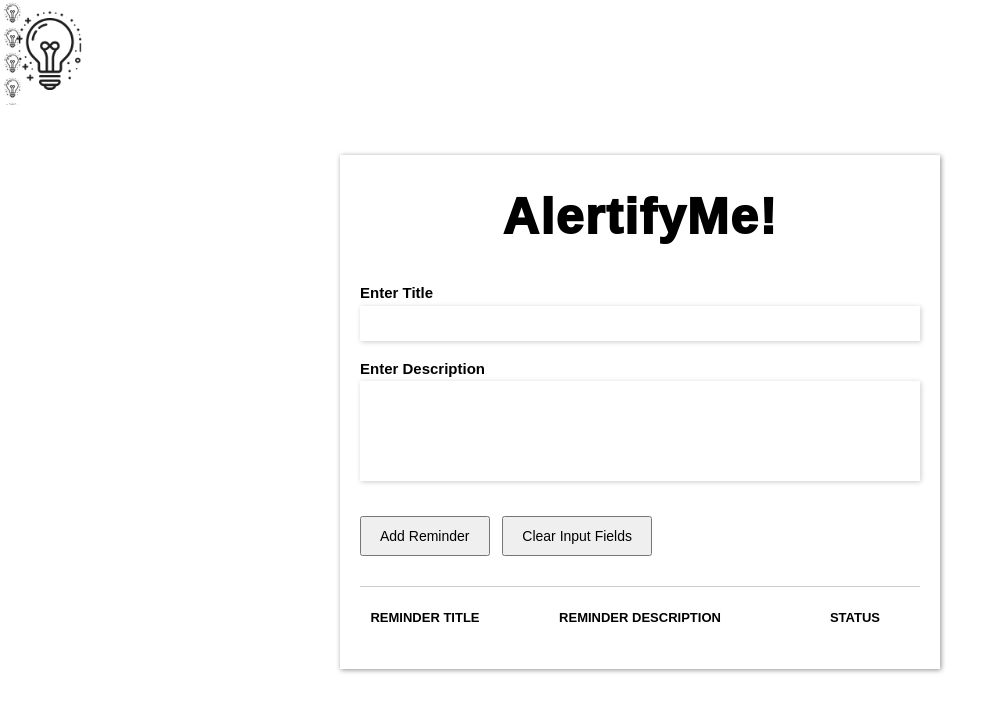
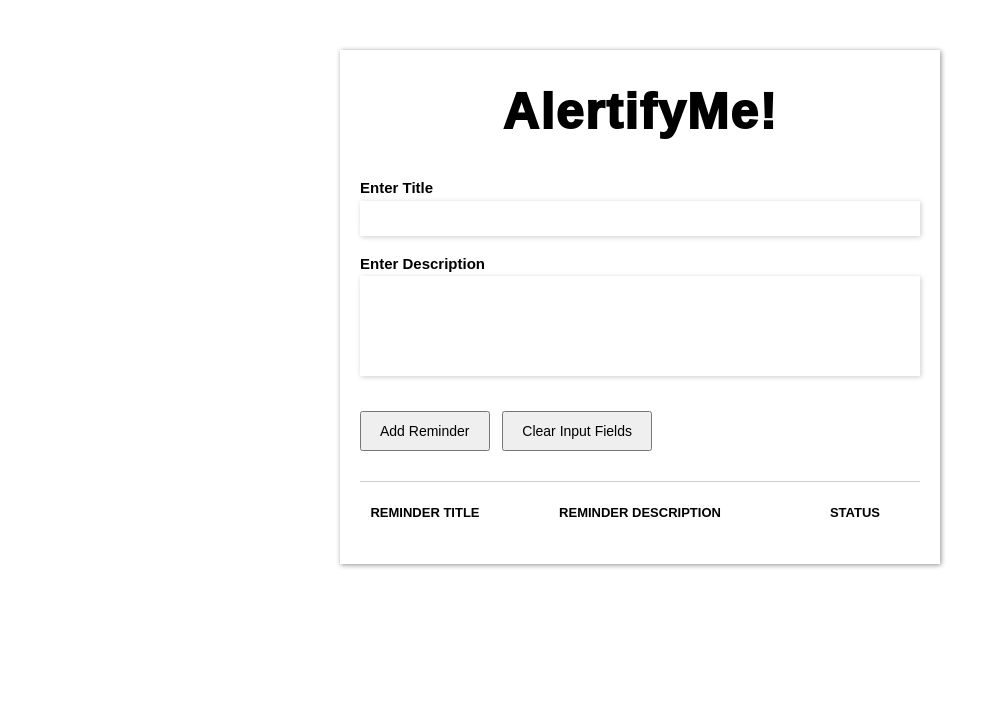
Before and after one commit to bashcpe/ayokonaplease, a plain HTML site: page index.html in a window 1280 px wide. Shown: the whole page, without its empty margins (0-1003 px from the left). Drawn offline with Linux system fonts and the light colour scheme.

Commit message:
Update index.html

```diff
--- a/index.html
+++ b/index.html
@@ -5,15 +5,9 @@
   <meta charset="UTF-8">
   <meta http-equiv="X-UA-Compatible" content="IE=edge">
   <meta name="viewport" content="width=device-width, initial-scale=1.0">
-  <title>Reminder App</title>
+  <title>AlertifyMe!</title>
   <link rel="stylesheet" href="styles.css">
   <link rel="stylesheet" href="https://cdnjs.cloudflare.com/ajax/libs/font-awesome/5.15.1/css/all.min.css">
-
-  <div class="div-img">
-    <img src="_71ab1292-14a8-473c-93a6-e037a0d04790.png"
-    width="100"
-    height="100"/>
-  </div>
 
 </head>
 
```
